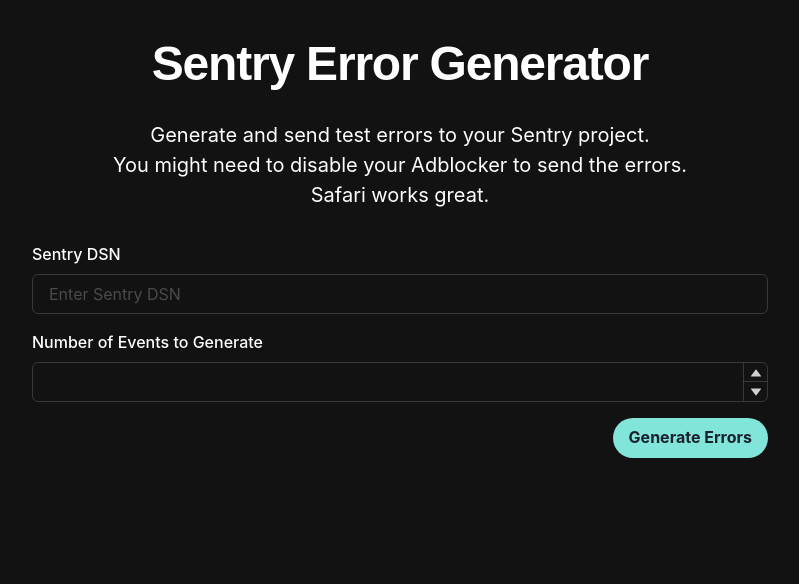
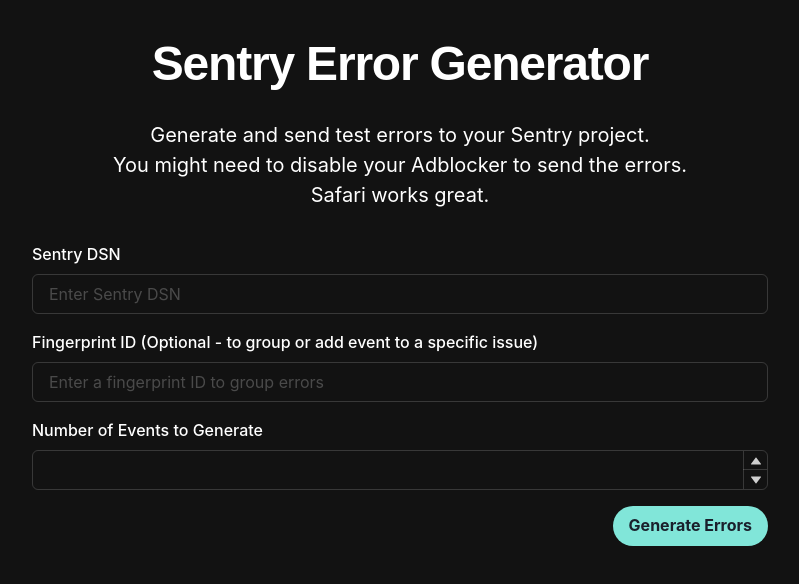
Before and after one commit to iamrajjoshi/errors, a Next.js app: page / in a window 1280 px wide. Shown: the top 584 px of the page, without its empty margins (240-1039 px from the left). Built offline with nearby package versions, Linux system fonts and the light colour scheme.

Commit message:
:sparkles: feat: add the ability to add a custom fingerprint

```diff
--- a/src/app/ErrorGenerator.tsx
+++ b/src/app/ErrorGenerator.tsx
@@ -30,6 +30,7 @@
 const ErrorGenerator = () => {
   const [dsn, setDsn] = useState('');
   const [errorCount, setErrorCount] = useState('');
+  const [fingerprintID, setFingerprintID] = useState('');
   const [isOpen, setIsOpen] = useState(false);
   const [dsnError, setDsnError] = useState('');
   const cancelRef = useRef<HTMLButtonElement>(null);
@@ -76,7 +77,7 @@
       environment: 'test',
     });
 
-    const fingerprint = [uuidv4()];
+    const fingerprintPayload = fingerprintID ? [fingerprintID] : [uuidv4()];
 
     for (let i = 0; i < count; i++) {
       const event_id = uuidv4();
@@ -88,7 +89,7 @@
 
       const captureContext: CaptureContext = {
         user,
-        fingerprint,
+        fingerprint: fingerprintPayload,
         level: 'error',
       };
 
@@ -118,6 +119,14 @@
         <FormLabel>Sentry DSN</FormLabel>
         <Input placeholder="Enter Sentry DSN" value={dsn} onChange={handleDsnChange} />
         <FormErrorMessage>{dsnError}</FormErrorMessage>
+      </FormControl>
+      <FormControl>
+        <FormLabel>Fingerprint ID (Optional - to group or add event to a specific issue)</FormLabel>
+        <Input
+          placeholder="Enter a fingerprint ID to group errors"
+          value={fingerprintID}
+          onChange={(e) => setFingerprintID(e.target.value)}
+        />
       </FormControl>
       <FormControl>
         <FormLabel>Number of Events to Generate</FormLabel>
```
